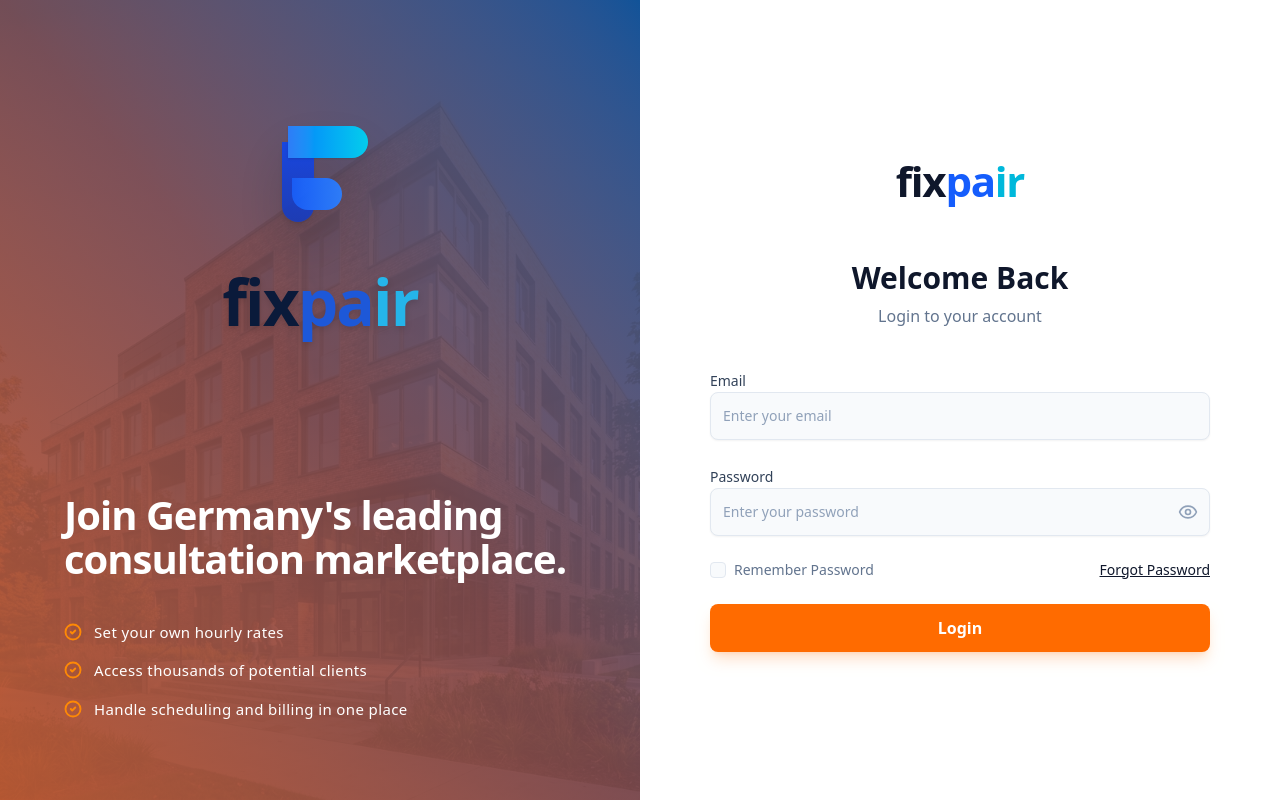
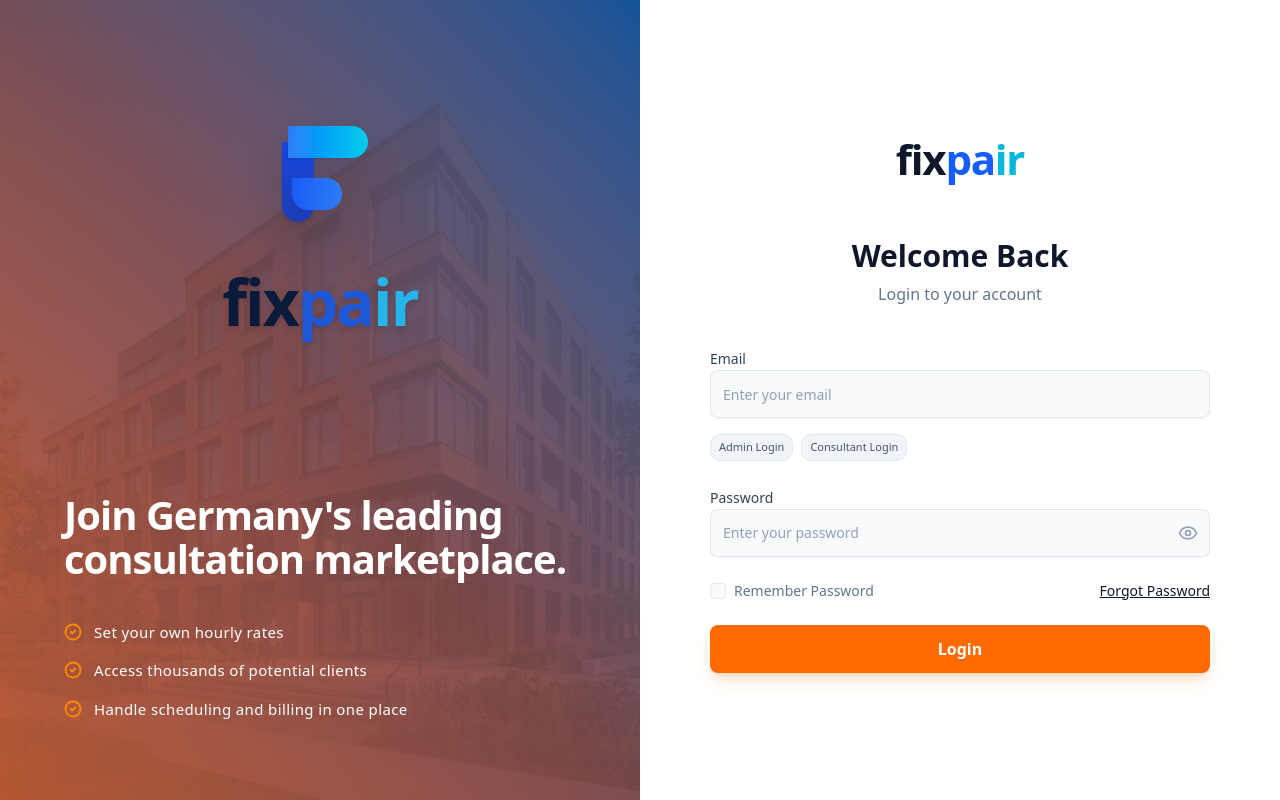
Before and after one commit to pronoy656/Ereabuk-admin-dashboard-, a Next.js app: page /login in a window 1280 px wide. Built offline with nearby package versions, Linux system fonts and the light colour scheme; no server answers.

Commit message:
hardcoded email place for testing purpose

```diff
--- a/src/components/auth/LoginForm.tsx
+++ b/src/components/auth/LoginForm.tsx
@@ -63,6 +63,28 @@ export default function LoginForm() {
             placeholder="Enter your email"
             className="h-12 bg-slate-50 border-slate-200 text-slate-900 placeholder:text-slate-400 focus-visible:ring-blue-500/20"
           />
+          <div className="flex flex-wrap gap-2 mt-2">
+            <button
+              type="button"
+              onClick={() => {
+                setEmail("shakayet.dev@gmail.com");
+                setPassword("12345678");
+              }}
+              className="text-[11px] font-medium px-2 py-1 bg-slate-100 hover:bg-blue-100 text-slate-600 hover:text-blue-600 rounded-lg transition-all border border-slate-200 active:scale-95"
+            >
+              Admin Login
+            </button>
+            <button
+              type="button"
+              onClick={() => {
+                setEmail("s18502003133@nu.ac.bd");
+                setPassword("12345678");
+              }}
+              className="text-[11px] font-medium px-2 py-1 bg-slate-100 hover:bg-emerald-100 text-slate-600 hover:text-emerald-600 rounded-lg transition-all border border-slate-200 active:scale-95"
+            >
+              Consultant Login
+            </button>
+          </div>
         </div>
         <div className="space-y-2 text-left">
           <label className="text-sm font-medium text-slate-700">Password</label>
```
